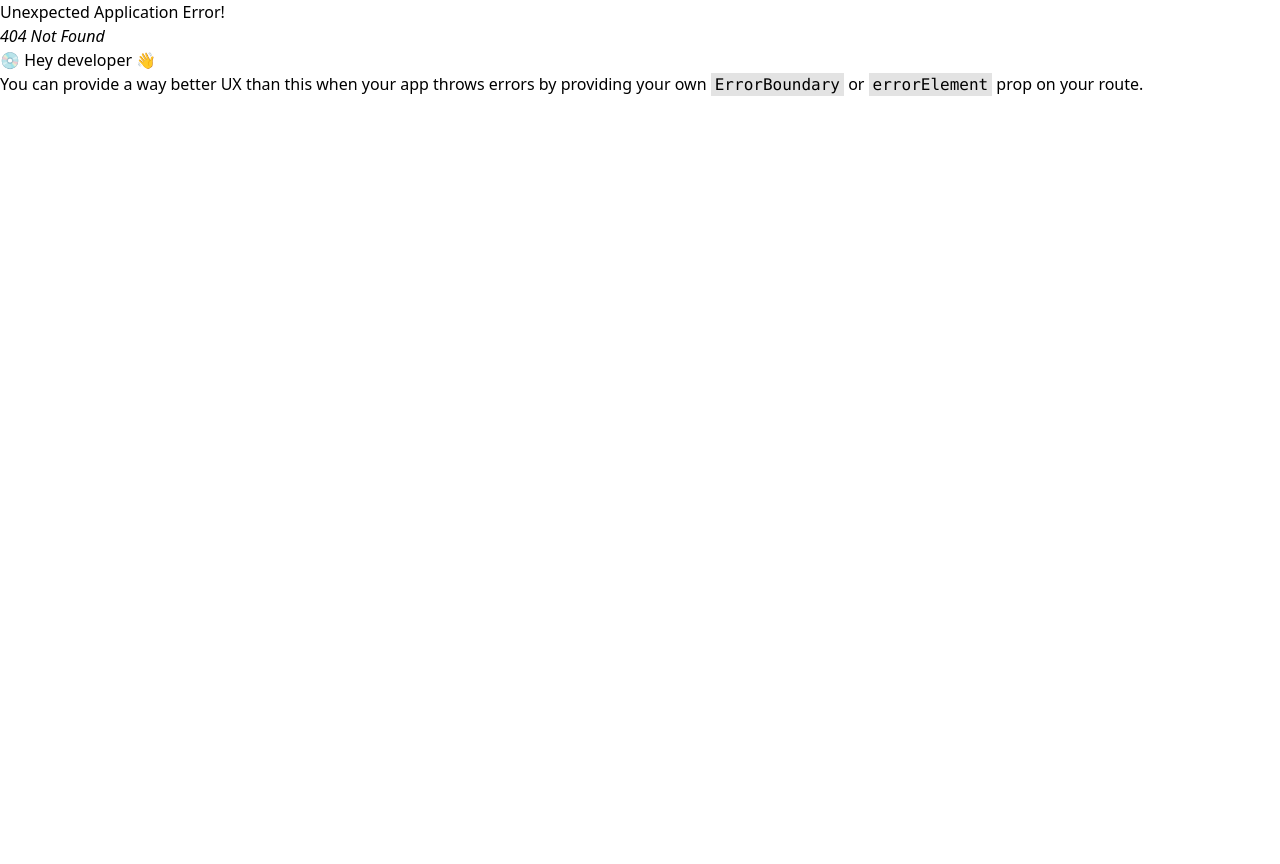
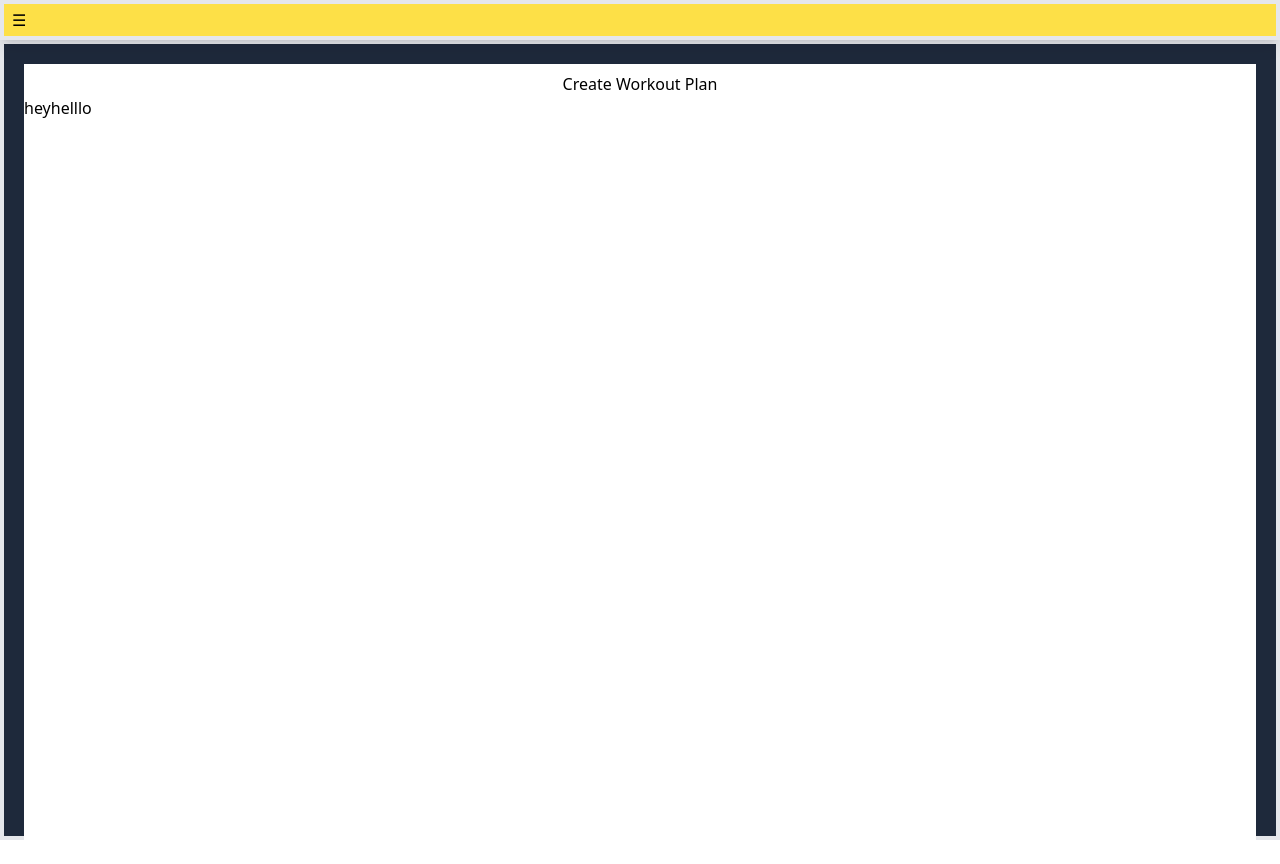
Before and after one commit to shreyash2628/FitGIF, a React (Create React App) app in the folder fitgif/: page /workoutPlan in a window 1280 px wide. Before the commit this address had no page. Before the commit the page ends 800 px from the top, so only its background shows below. Built offline with nearby package versions, Linux system fonts and the light colour scheme.

Commit message:
Added Workout Plan in Navbar Menu

```diff
--- a/fitgif/src/Components/NavBarMenu.jsx
+++ b/fitgif/src/Components/NavBarMenu.jsx
@@ -1,15 +1,23 @@
 import React from 'react'
 import { Link } from "react-router-dom";
 
-const NavBarMenu = () => {
+const NavBarMenu = ({setShowMenu}) => {
+  const handleOnMouseOut = ()=>{
+      setShowMenu(false);
+  };
+
+  const handleOnClickOfLink = ()=>{
+    setShowMenu(false);
+  };
+
   return (
     <div>
-        <div >
-         <div className="flex flex-col  border-2 py-5 rounded-b-xl bg-slate-100 shadow-lg pl-2">
-       <Link to={'/home'}><h1 className="text-lg font-bold  pr-3">Home</h1> </Link>
-       <Link to={'/exerciseDetails'}><h1 className="text-lg font-bold  pr-3 ">Exercises</h1> </Link>
-       <Link to={'/caloriesTracker'}><h1 className="text-lg font-bold  pr-3 ">Calories-Tracker</h1> </Link>
-       <Link to={'/home'}><h1 className="text-lg font-bold  pr-3">Login</h1> </Link>
+        <div  >
+         <div className="flex flex-col  border-2 py-5 rounded-b-xl bg-slate-200 shadow-lg pl-2" onMouseLeave={handleOnMouseOut}>
+       <Link to={'/home'}><h1 onClick={handleOnClickOfLink} className="text-lg font-bold  pr-3">Home</h1> </Link>
+       <Link to={'/exerciseDetails'}><h1 onClick={handleOnClickOfLink} className="text-lg font-bold  pr-3 ">Exercises</h1> </Link>
+       <Link to={'/caloriesTracker'}><h1 onClick={handleOnClickOfLink} className="text-lg font-bold  pr-3 ">Calories-Tracker</h1> </Link>
+       <Link to={'/workoutPlan'}><h1 onClick={handleOnClickOfLink} className="text-lg font-bold  pr-3">Get Workout Plan</h1> </Link>
      </div>
 
         </div>
--- a/fitgif/src/Components/Navbar.jsx
+++ b/fitgif/src/Components/Navbar.jsx
@@ -7,6 +7,13 @@ const Navbar = () => {
   const handleMenuButtonClicked = () => {
     showMenu ? setShowMenu(false) : setShowMenu(true);
   };
+
+  // const handleOnMouseOut = ()=>{
+  //     setShowMenu(false);
+  // };
+
+
+
   return (
     // <div className="flex flex-col  border-2 py-5 rounded-b-xl bg-slate-100 shadow-lg pl-2">
     //   <Link to={'/home'}><h1 className="text-lg font-bold  pr-3">Home</h1> </Link>
@@ -17,7 +24,7 @@ const Navbar = () => {
 
     <div className="relative border-4 shadow-lg bg-yellow-300">
     <div className="flex items-center">
-      <button className="p-1 pl-2" onClick={handleMenuButtonClicked}>
+      <button className="p-1 pl-2" onClick={handleMenuButtonClicked} >
         ☰
       </button>
       {showMenu && (
@@ -25,7 +32,7 @@ const Navbar = () => {
         className="absolute top-full left-0 ml-2 w-48 bg-white z-10 border-4"
         style={{ display: showMenu ? "block" : "none" }}
       >
-          <NavBarMenu />
+          <NavBarMenu setShowMenu={setShowMenu}/>
         </div>
       )}
     </div>
--- /dev/null
+++ b/fitgif/src/Components/WorkoutPlan.jsx
@@ -0,0 +1,19 @@
+import React from 'react'
+
+const WorkoutPlan = () => {
+  return (
+    <div className='p-5 border border-4 w-screen h-screen bg-slate-800'>
+            <div className='bg-white h-screen flex flex-col'>
+                <h1 className='flex justify-center pt-2'>Create Workout Plan</h1>
+
+                <div className='flex flex-row '>
+                    <h1>hey</h1>
+                    <h1>helllo</h1>
+                </div>
+
+            </div>
+    </div>
+  )
+}
+
+export default WorkoutPlan;
--- a/fitgif/src/index.js
+++ b/fitgif/src/index.js
@@ -7,6 +7,7 @@ import { createBrowserRouter,RouterProvider } from 'react-router-dom';
 import Home from './Components/Home';
 import ExerciseDetails from './Components/ExerciseDetails';
 import CaloriesTracker from './Components/CaloriesTracker';
+import WorkoutPlan from './Components/WorkoutPlan';
 
 
 const appRouter = createBrowserRouter([
@@ -24,6 +25,9 @@ const appRouter = createBrowserRouter([
       },{
         path:'/caloriesTracker',
         element:<CaloriesTracker/>
+      },{
+        path:'/workoutPlan',
+        element:<WorkoutPlan/>
       }
     ]
   }
```
